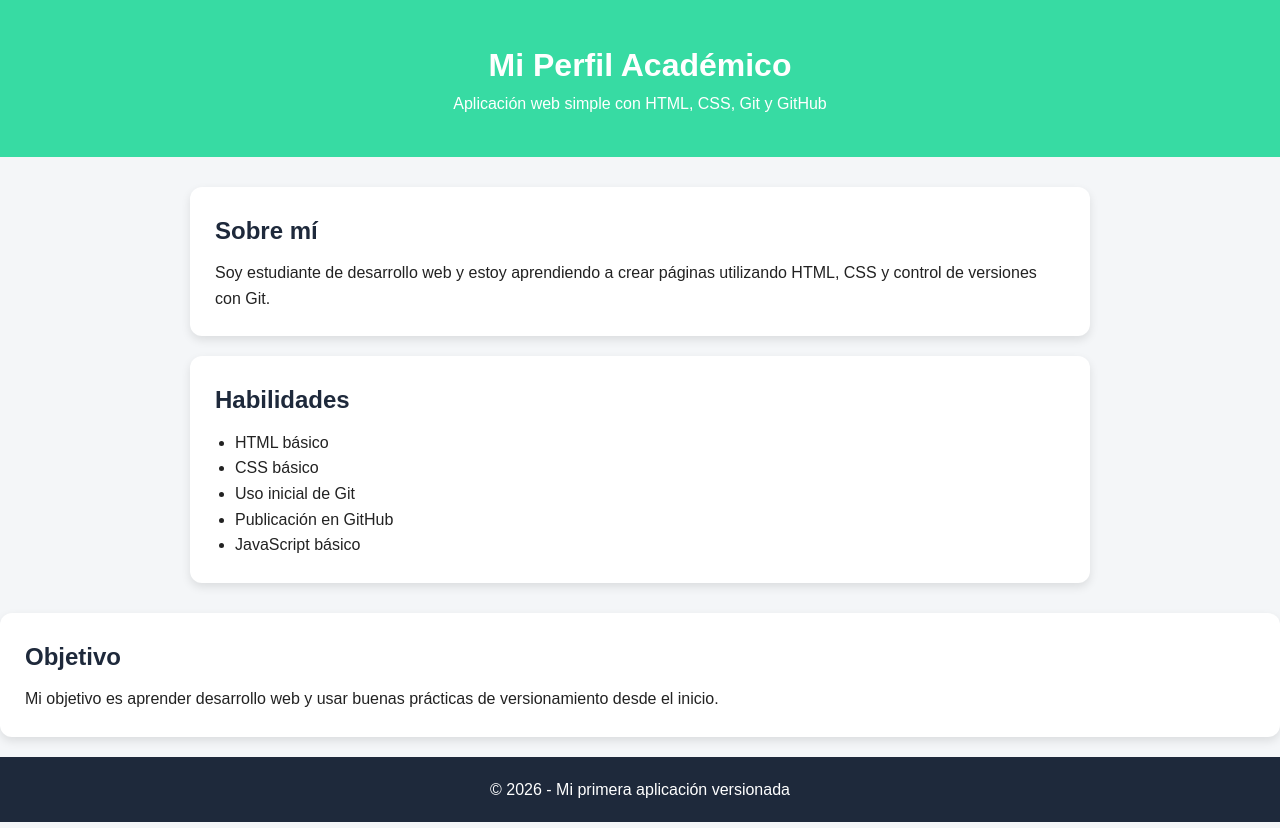
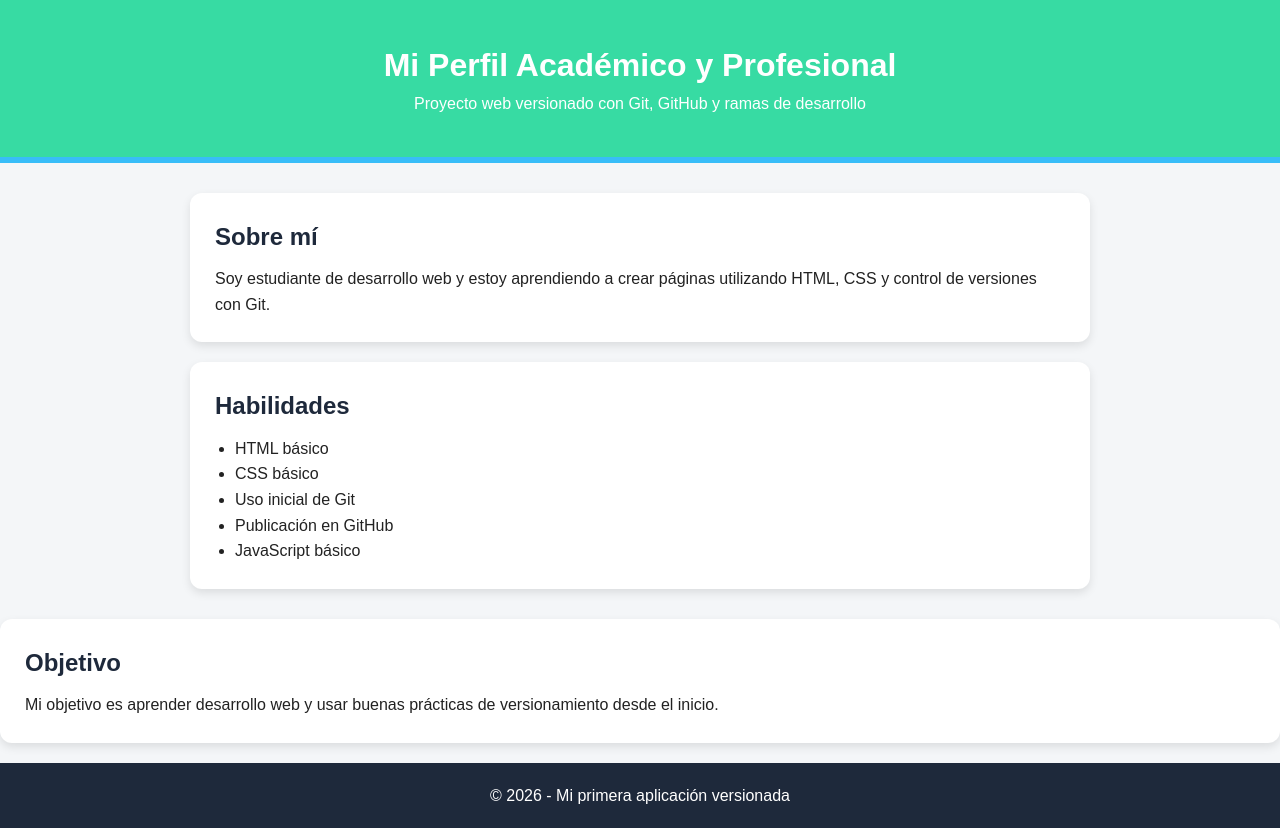
Before and after one commit to sdbenalcazar3/Benalcazar_Steven_22mayo, a plain HTML site: page index.html in a window 1280 px wide. Drawn offline with Linux system fonts and the light colour scheme.

Commit message:
Se agregaro efectos visuales a las tarjetas y actualizado el index.html

```diff
--- a/css/estilos.css
+++ b/css/estilos.css
@@ -42,3 +42,10 @@ body {
  text-align: center;
  padding: 20px;
 }
+.tarjeta:hover {
+ transform: translateY(-5px);
+ transition: 0.3s ease;
+}
+.encabezado {
+ border-bottom: 6px solid #38bdf8;
+}
--- a/index.html
+++ b/index.html
@@ -7,10 +7,10 @@
  <link rel="stylesheet" href="css/estilos.css">
 </head>
 <body>
- <header class="encabezado">
- <h1>Mi Perfil Académico</h1>
- <p>Aplicación web simple con HTML, CSS, Git y GitHub</p>
- </header>
+<header class="encabezado">
+ <h1>Mi Perfil Académico y Profesional</h1>
+ <p>Proyecto web versionado con Git, GitHub y ramas de desarrollo</p>
+</header>
  <main class="contenido">
  <section class="tarjeta">
  <h2>Sobre mí</h2>
```
